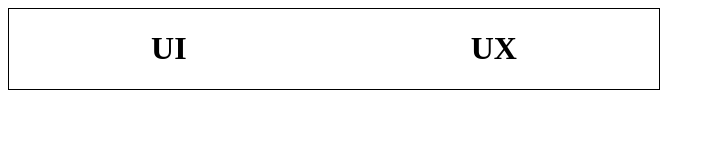
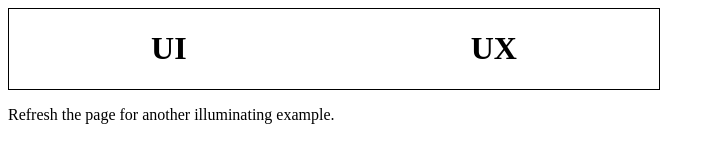
Before and after one commit to BaseCase/ui_vs_ux, a plain HTML site: page index.html in a window 1280 px wide. Shown: the whole page, without its empty margins (0-715 px from the left). Drawn offline with Linux system fonts and the light colour scheme; no server answers.

Commit message:
helpful help text

```diff
--- a/index.html
+++ b/index.html
@@ -31,6 +31,8 @@
       </div>
     </div>
 
+    <p>Refresh the page for another illuminating example.</p>
+
     <script src="ui_vs_ux.js"></script>
   </body>
 </html>
```
